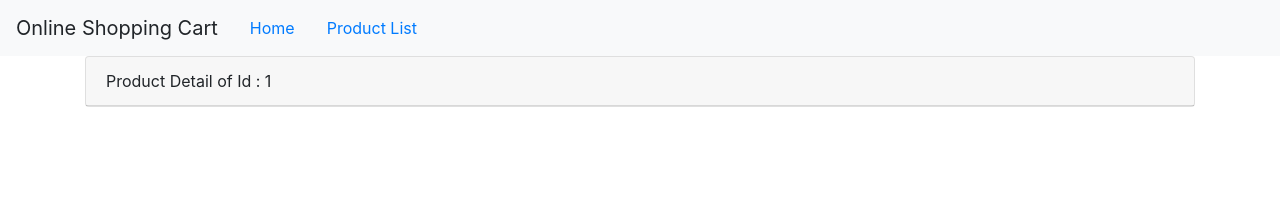
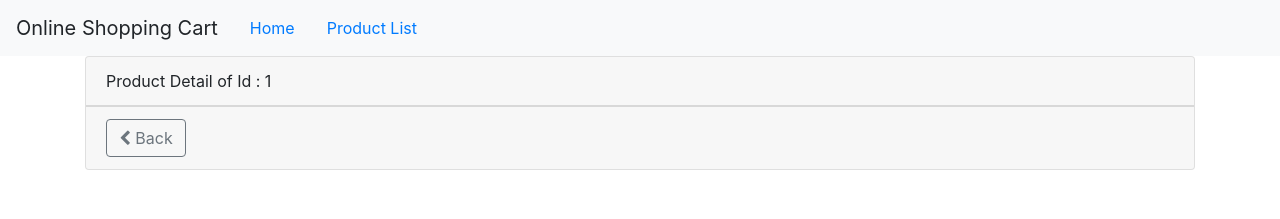
Before and after one commit to jayampathib/Angular_ShopingCart, an Angular app in the folder ShopCart/: page /products/1 in a window 1280 px wide. Shown: the top 219 px of the page. Built offline with nearby package versions, Linux system fonts and the light colour scheme.

Commit message:
11.7 add back button with Router.Navigate

```diff
--- a/ShopCart/src/app/Products/product-detail.component.html
+++ b/ShopCart/src/app/Products/product-detail.component.html
@@ -2,4 +2,11 @@
     <div class='card-header'>
         {{pageTitle }}
     </div>
+    <div class='card-footer'>
+        <button class='btn btn-outline-secondary'
+                (click)='onBack()'
+                style='width:80px'>
+          <i class='fa fa-chevron-left'></i> Back
+        </button>
+      </div>
   </div>
--- a/ShopCart/src/app/Products/product-detail.component.ts
+++ b/ShopCart/src/app/Products/product-detail.component.ts
@@ -21,6 +21,8 @@
          //let id = +this.route.snapshot.params.id;
          this.pageTitle += `: ${id}`;
     }
-
+    onBack(): void{
+        this.router.navigate(['/products']);
+    }
 
 }
```
